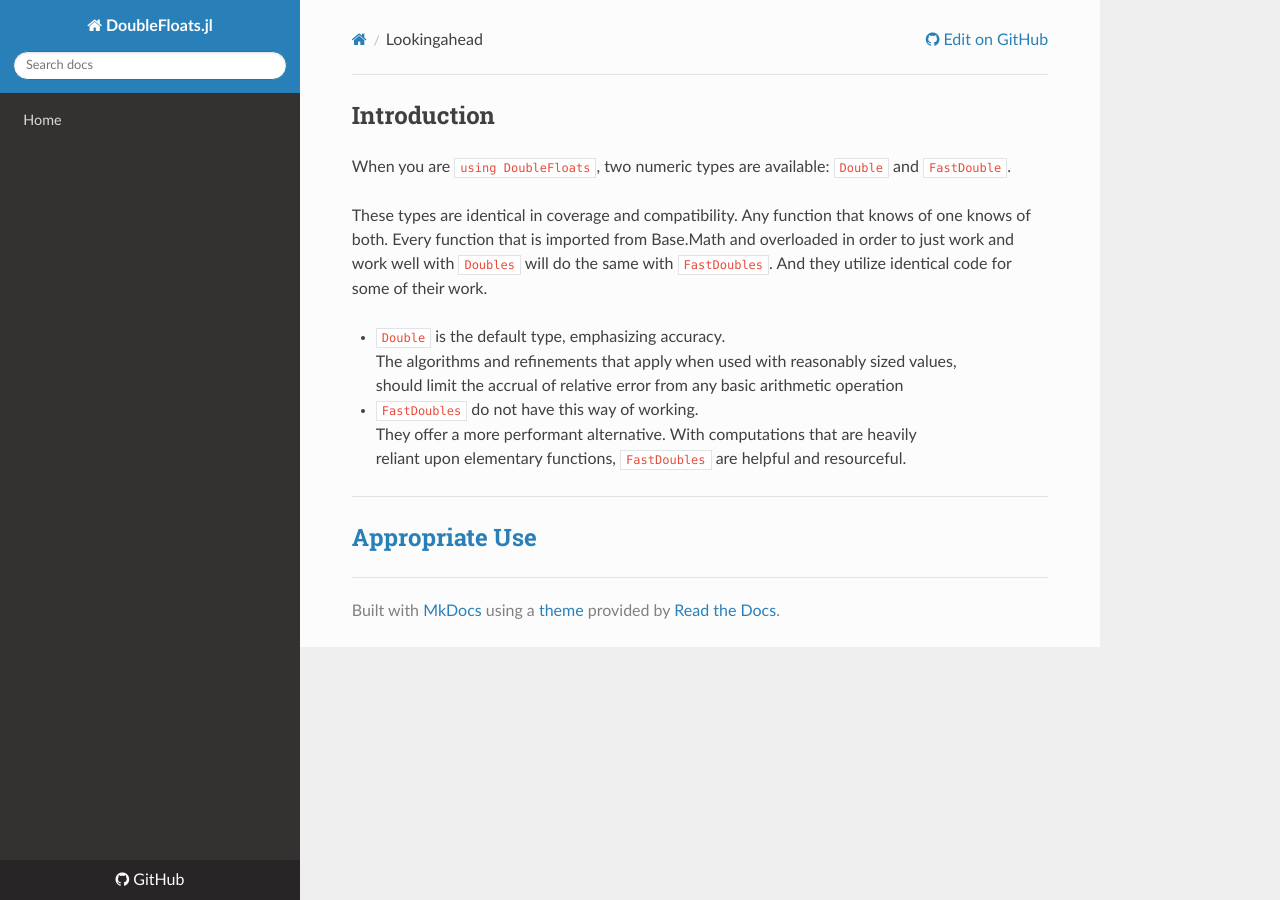
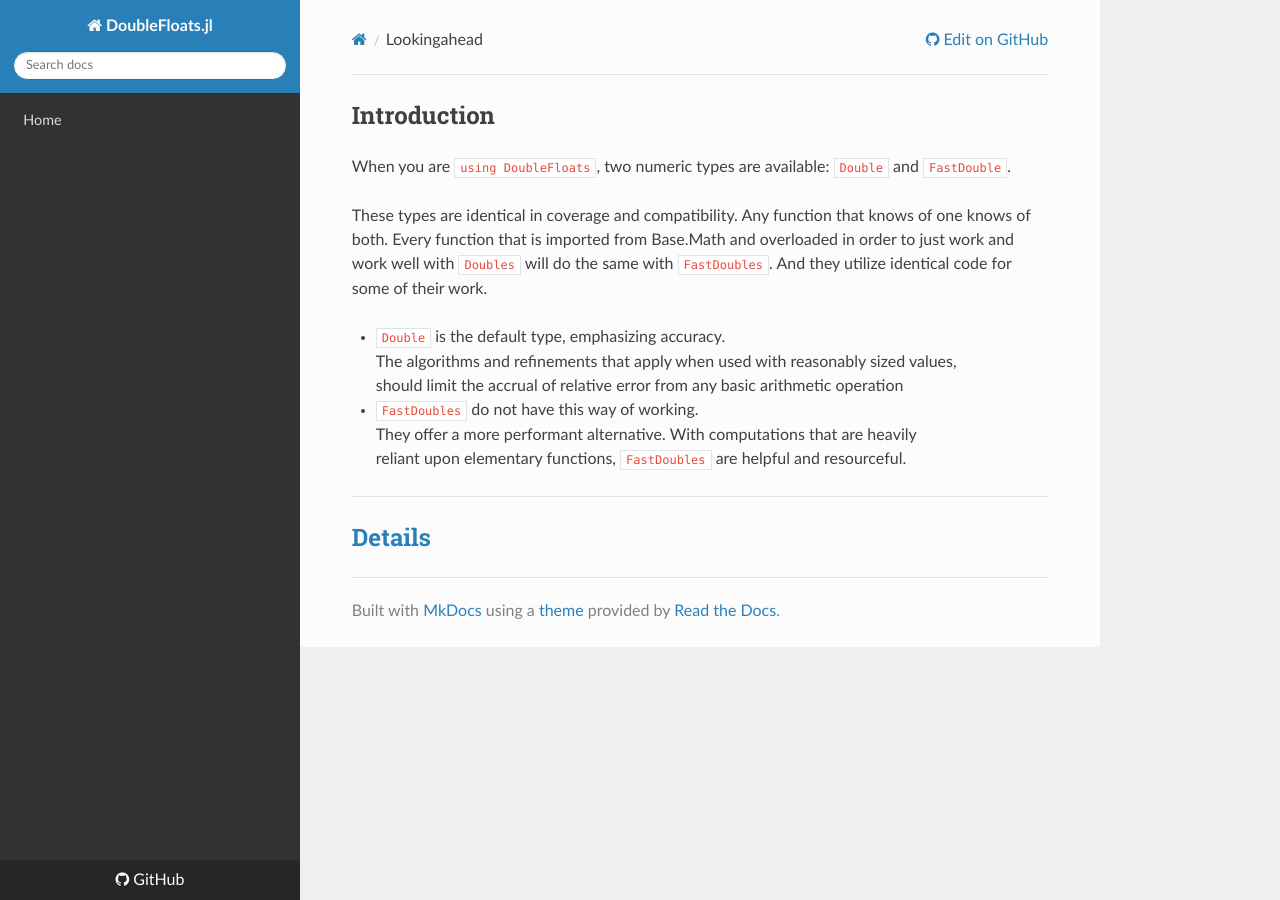
Before and after one commit to JuliaMath/DoubleFloats.jl, an MkDocs documentation site: the page built from docs/src/lookingahead.md, in a window 1280 px wide. Built offline with MkDocs 1.6.1, drawn with Linux system fonts in a browser that asks for light colours; nearby versions of some CDN libraries; old or Windows-style settings are respelled for this version of MkDocs.

Commit message:
Update lookingahead.md

```diff
--- a/docs/src/lookingahead.md
+++ b/docs/src/lookingahead.md
@@ -19,4 +19,4 @@ reliant upon elementary functions, `FastDoubles` are helpful and resourceful.
 
 ----
 
-## [Appropriate Use](https://github.com/JuliaMath/DoubleFloats.jl/blob/master/docs/src/appropriate.md)
+## [Details](https://github.com/JuliaMath/DoubleFloats.jl/blob/master/docs/src/appropriate.md)
```
